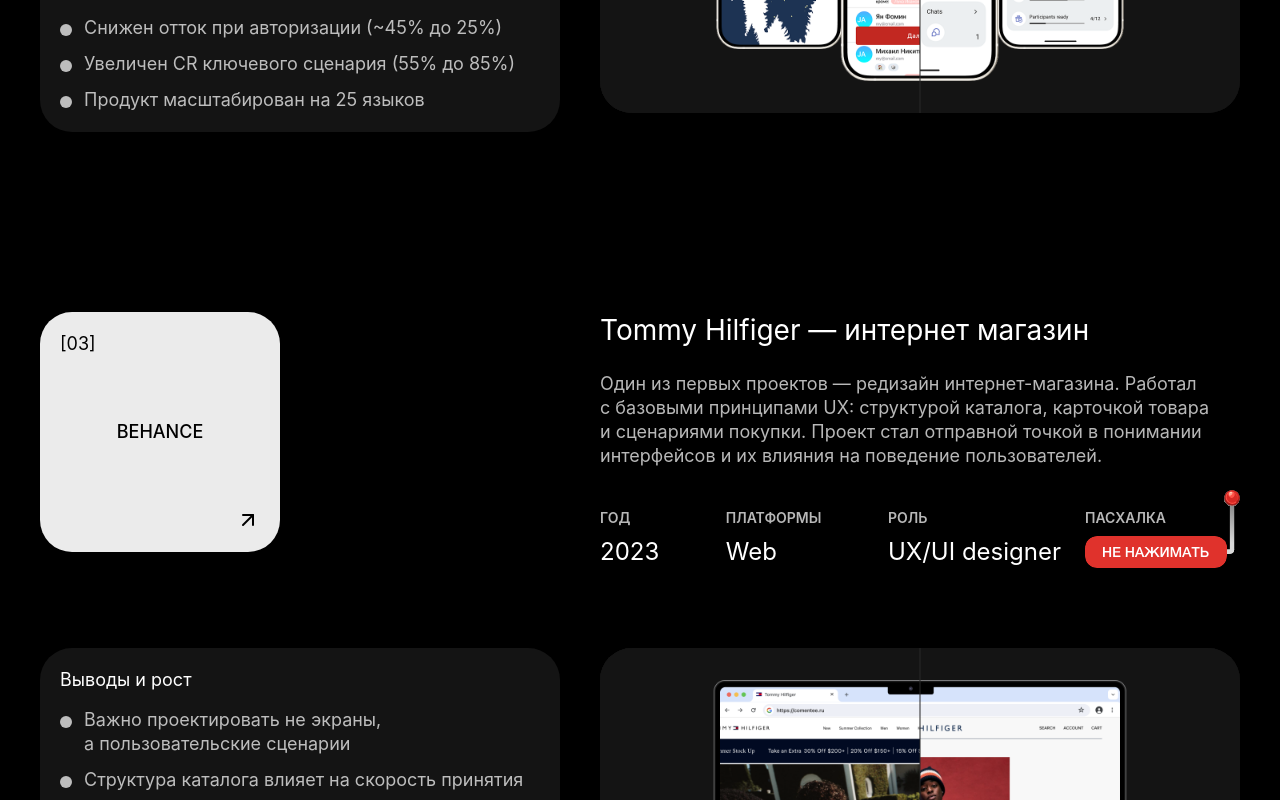
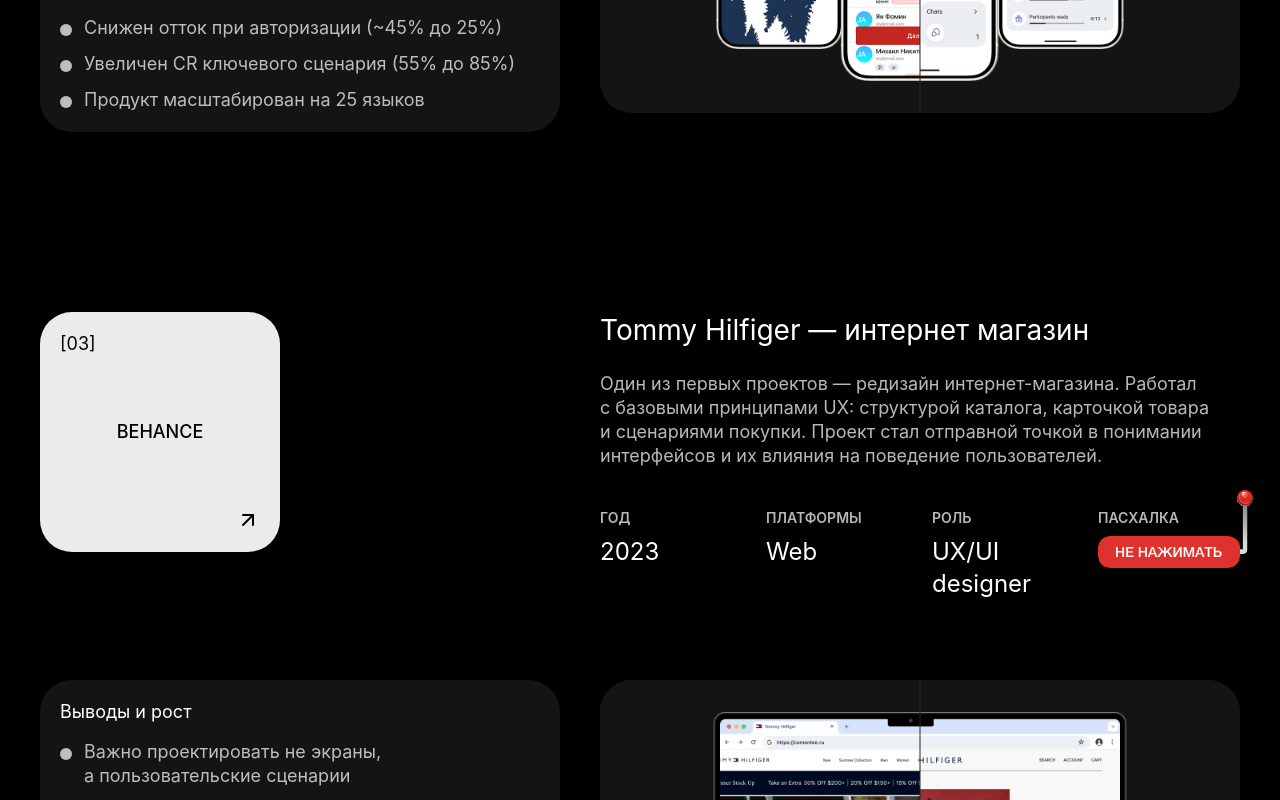
Before and after one commit to Artiom241/portfolio, a React (Vite) app: page / in a window 1280 px wide. Shown: the part 4288-5088 px from the top of the page. Built offline with nearby package versions, Linux system fonts and the light colour scheme.

Commit message:
Equalize case metadata spacing

```diff
--- a/src/styles.css
+++ b/src/styles.css
@@ -706,18 +706,18 @@
 }
 
 .case-card__meta {
-  display: flex;
+  display: grid;
+  grid-template-columns: repeat(4, minmax(0, 1fr));
   align-items: flex-start;
-  justify-content: space-between;
   gap: 24px;
 }
 
 .case-card__meta .metrics {
-  flex: 1 1 auto;
+  display: contents;
 }
 
 .metric--danger {
-  flex: 0 0 155px;
+  min-width: 0;
 }
 
 .slot-machine-button {
```
